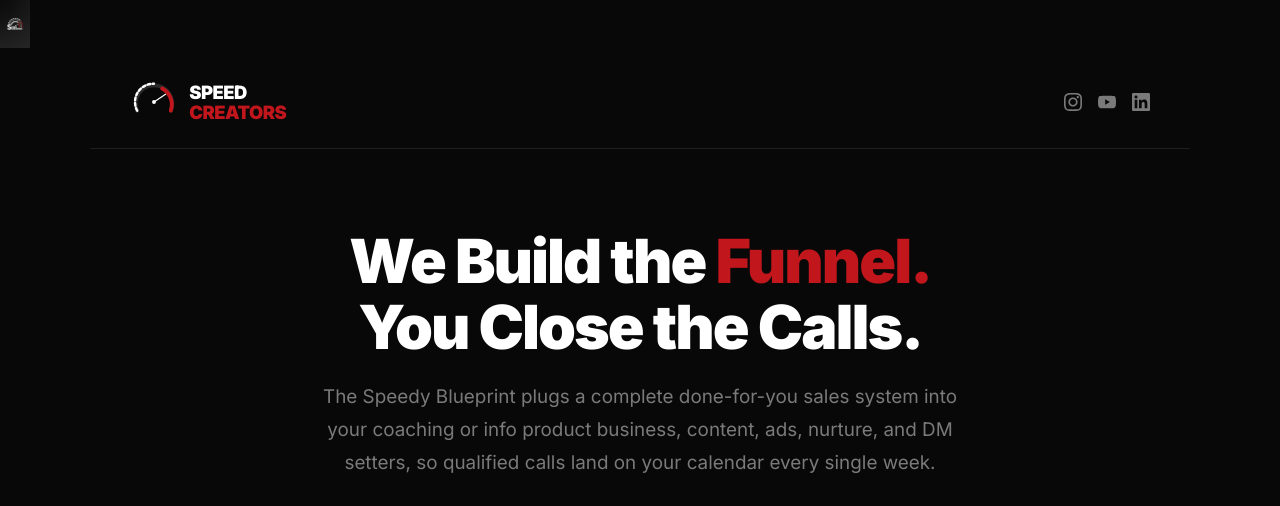
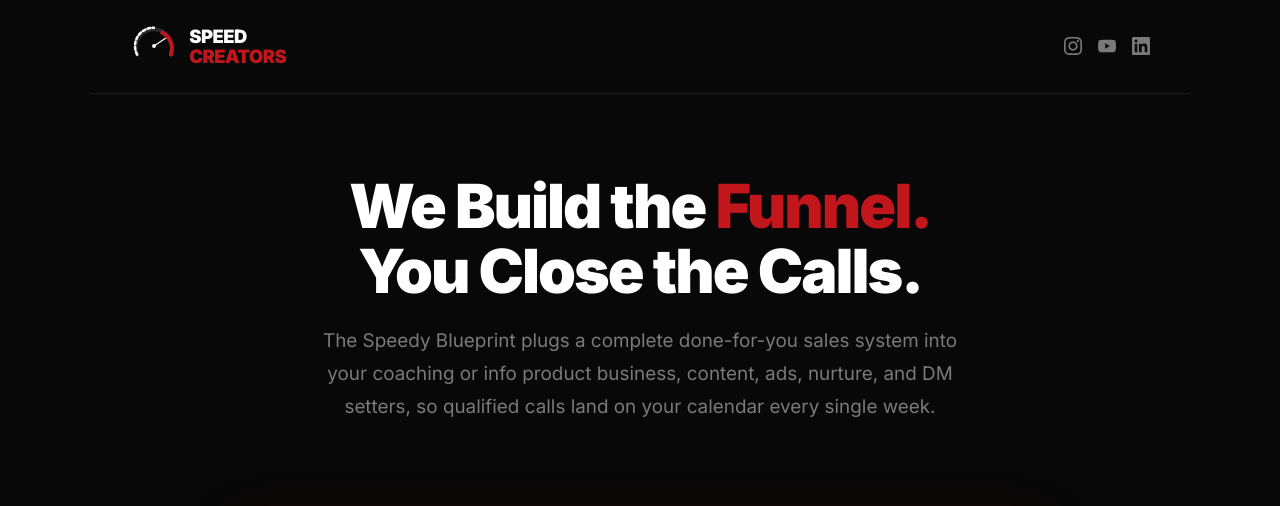
Before and after one commit to saif-collab/speedcreators.com, a plain HTML site: page index.html in a window 1280 px wide. Shown: the top 506 px of the page. Drawn offline with Linux system fonts and the light colour scheme.

Commit message:
Update index.html

```diff
--- a/index.html
+++ b/index.html
@@ -4,7 +4,6 @@
   <meta charset="UTF-8" />
   <meta name="viewport" content="width=device-width, initial-scale=1.0" />
   <title>SpeedCreators — The Speedy Blueprint Funnel</title>
-  <img src="logo.png" alt="SpeedCreators" style="height:48px;" />
   <meta name="description" content="We plug a done-for-you sales funnel into your coaching business — content, ads, nurture, and DM setters, so your calendar fills with qualified calls." />
   <link rel="preconnect" href="https://fonts.googleapis.com" />
   <link rel="preconnect" href="https://fonts.gstatic.com" crossorigin />
```
